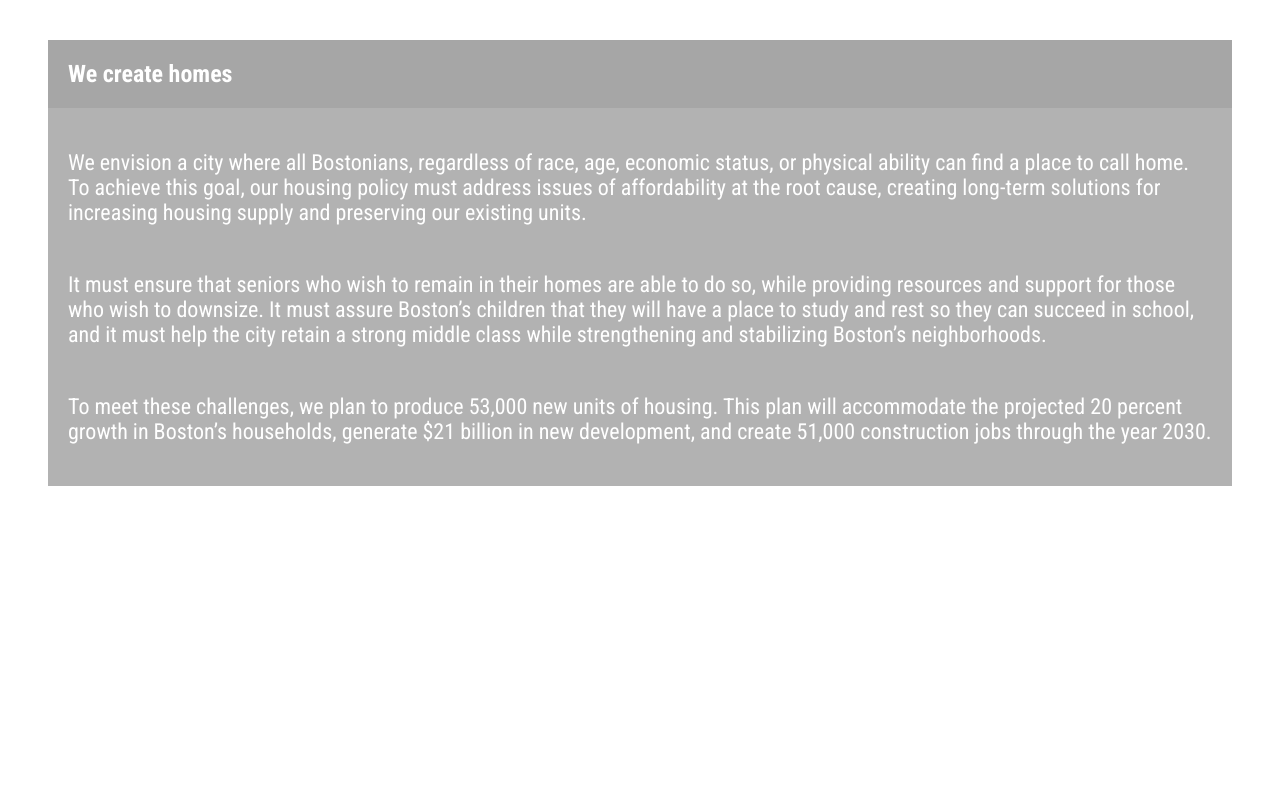
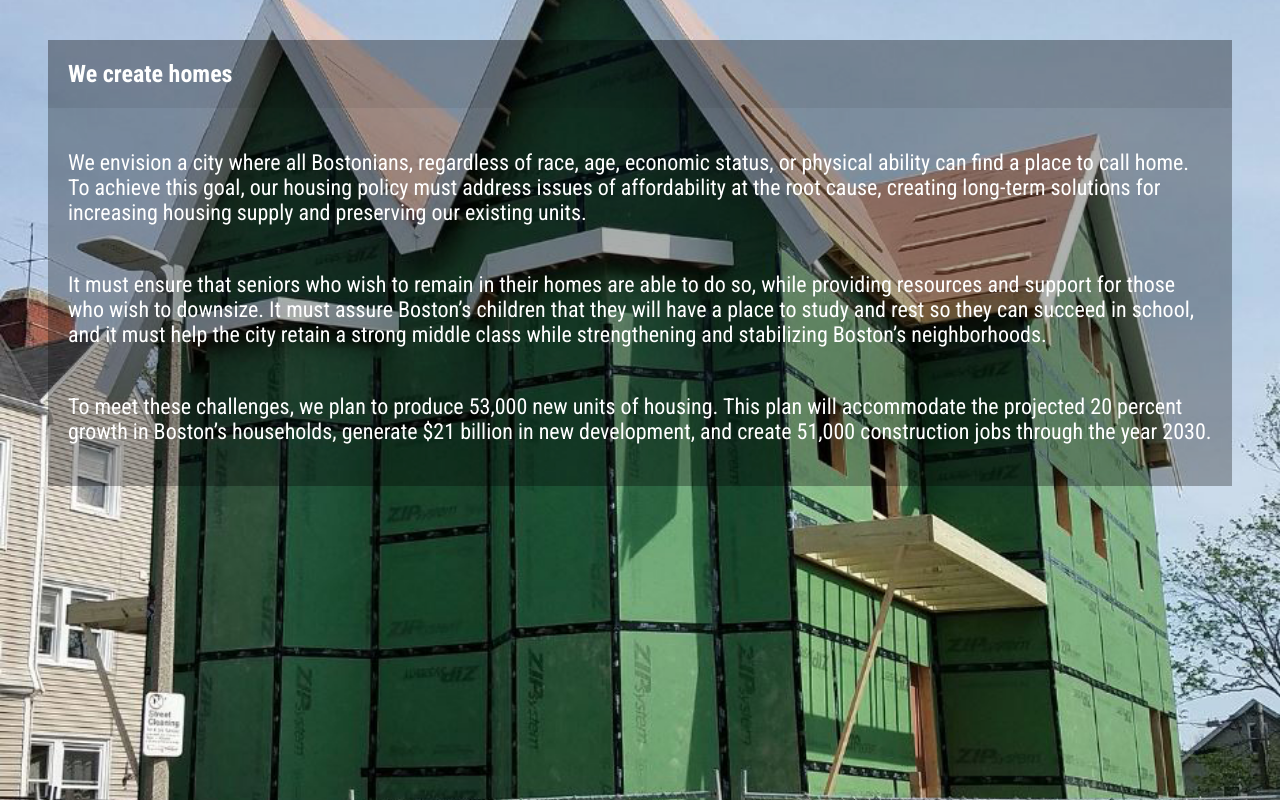
Before and after one commit to HubGary/HubGary.github.io, a plain HTML site: page index.html in a window 1280 px wide. Drawn offline with Linux system fonts and the light colour scheme.

Commit message:
removed link to images directory for background image

```diff
--- a/index.html
+++ b/index.html
@@ -6,7 +6,7 @@
 	<link href='https://fonts.googleapis.com/css?family=Roboto+Condensed:400,700' rel='stylesheet' type='text/css'>
 	<style>
 		   body {
-		     background: url(images/ForestVine.jpg) no-repeat center center fixed;
+		     background: url(ForestVine.jpg) no-repeat center center fixed;
 		     -webkit-background-size: cover;
 		     -moz-background-size: cover;
 		     -o-background-size: cover;
```
